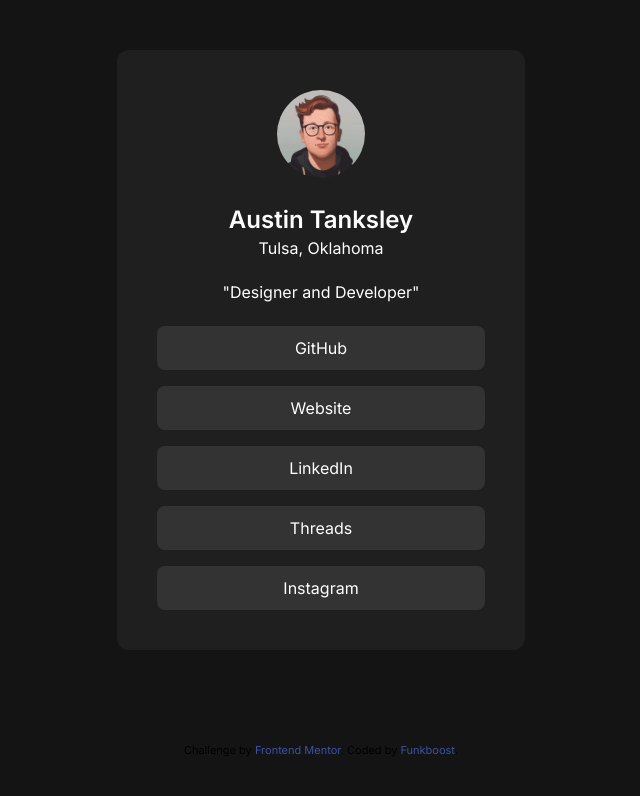
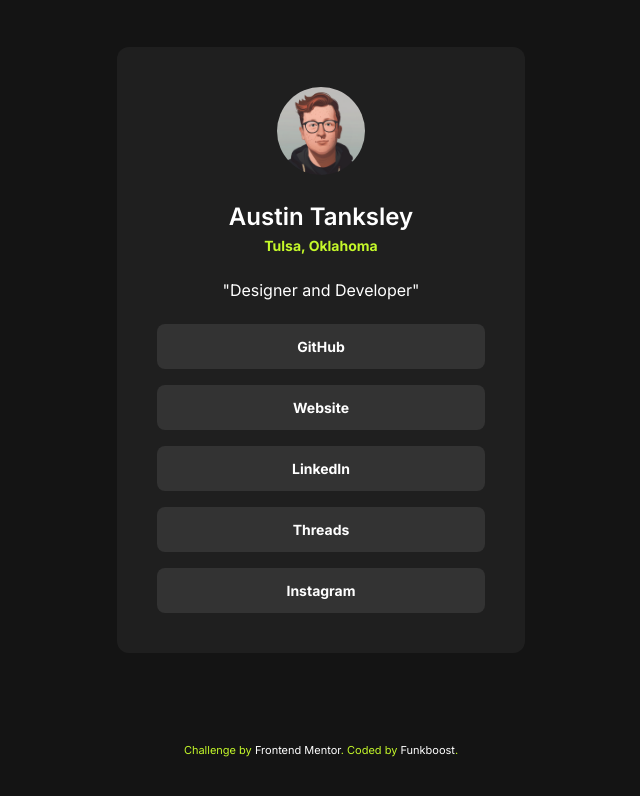
Before and after one commit to austin-tanksley/fm-socials, a plain HTML site: page index.html in a window 1280 px wide. Shown: the whole page, without its empty margins (319-959 px from the left). Drawn offline with Linux system fonts and the light colour scheme.

Commit message:
fixed typography

```diff
--- a/index.html
+++ b/index.html
@@ -11,7 +11,6 @@
   <!-- Feel free to remove these styles or customise in your own stylesheet 👍 -->
   <style>
     .attribution { font-size: 11px; text-align: center; }
-    .attribution a { color: hsl(228, 45%, 44%); }
   </style>
 </head>
 <body>
@@ -25,11 +24,11 @@
 
 
     <ul class="links">
-      <li class="item-1"><a href="Gitub">GitHub</a></li>
-      <li class="item-2">Website</li>
-      <li class="item-3">LinkedIn</li>
-      <li class="item-4">Threads</li>
-      <li class="item-5">Instagram</li>
+      <li class="text-2-Bold"><a href="Gitub">GitHub</a></li>
+      <li class="text-2-Bold">Website</li>
+      <li class="text-2-Bold">LinkedIn</li>
+      <li class="text-2-Bold">Threads</li>
+      <li class="text-2-Bold">Instagram</li>
     </ul>
 </main>
 
--- a/style.css
+++ b/style.css
@@ -16,6 +16,15 @@
     font-size: 24px;
     line-height: 150%;
     letter-spacing: 0px;
+}
+.text-2-Bold {
+    font-weight: 700;
+    font-size: 14px;
+    line-height: 150%;
+    letter-spacing: 0px;
+}
+#location{
+    color: var(--green);
 }
 body{
     background-color: var(--grey-900);
@@ -71,3 +80,10 @@ ul{
     flex-direction: column;
     gap: 16px;
 }
+.attribution{
+    text-decoration: none;
+    color: var(--green);
+}
+.attribution a {
+    color: white;
+}
```
